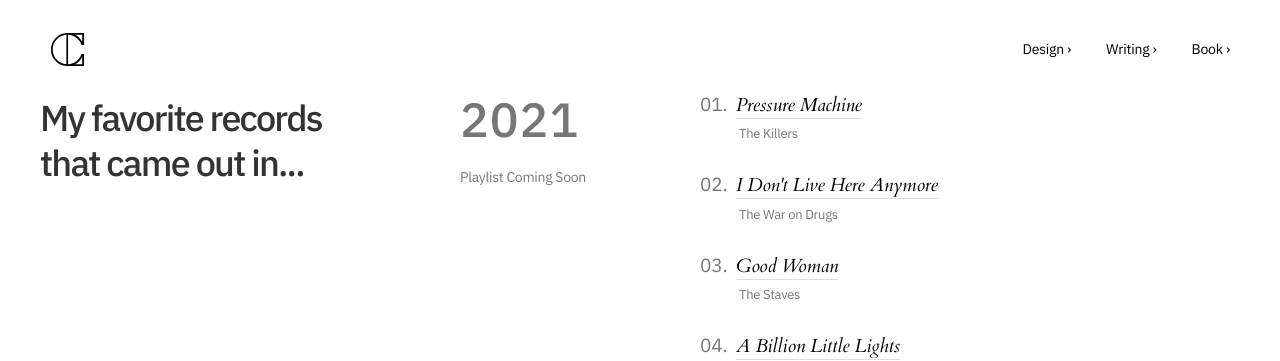
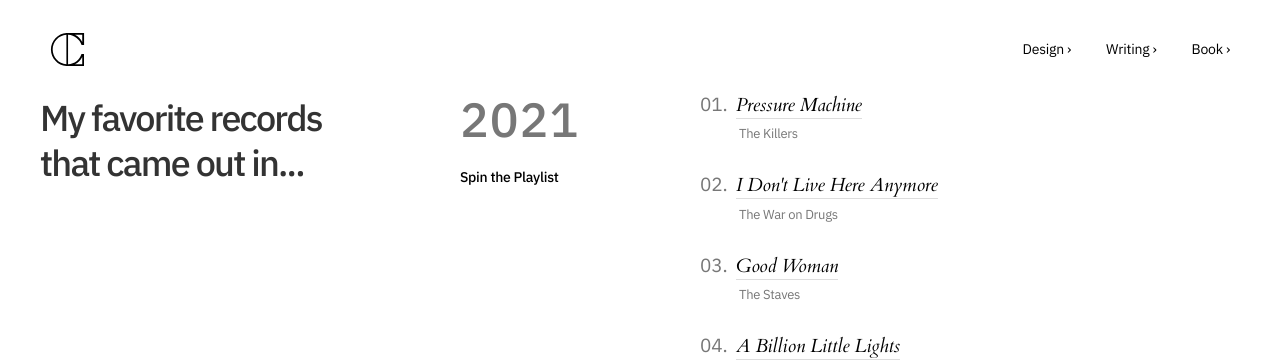
Before and after one commit to jeremydcherry/jeremydcherry.github.io, a Jekyll site: the page built from content/25.md, in a window 1280 px wide and 900 px high. Shown: the top 361 px of the window. Built offline with Jekyll 4.4.1, drawn with Linux system fonts in a browser that asks for light colours.

Commit message:
Added playlist to 25

```diff
--- a/content/25.md
+++ b/content/25.md
@@ -14,7 +14,7 @@
   <!-- 2021 -->
   <div class="column-third col-third-2_listen">
   	<h3 class="listen">2021</h3>
-  	<h5 class="listen">Playlist Coming Soon</h5>
+  	<h5 class="listen"><a href="https://open.spotify.com/playlist/0nMSOh5lGXqii6XWfPCF8Q?si=78036ef7cee44961" class="playlist">Spin the Playlist</a></h5>
   </div>
   <!-- List -->
   <div class="column-third col-third-3_listen">
```
